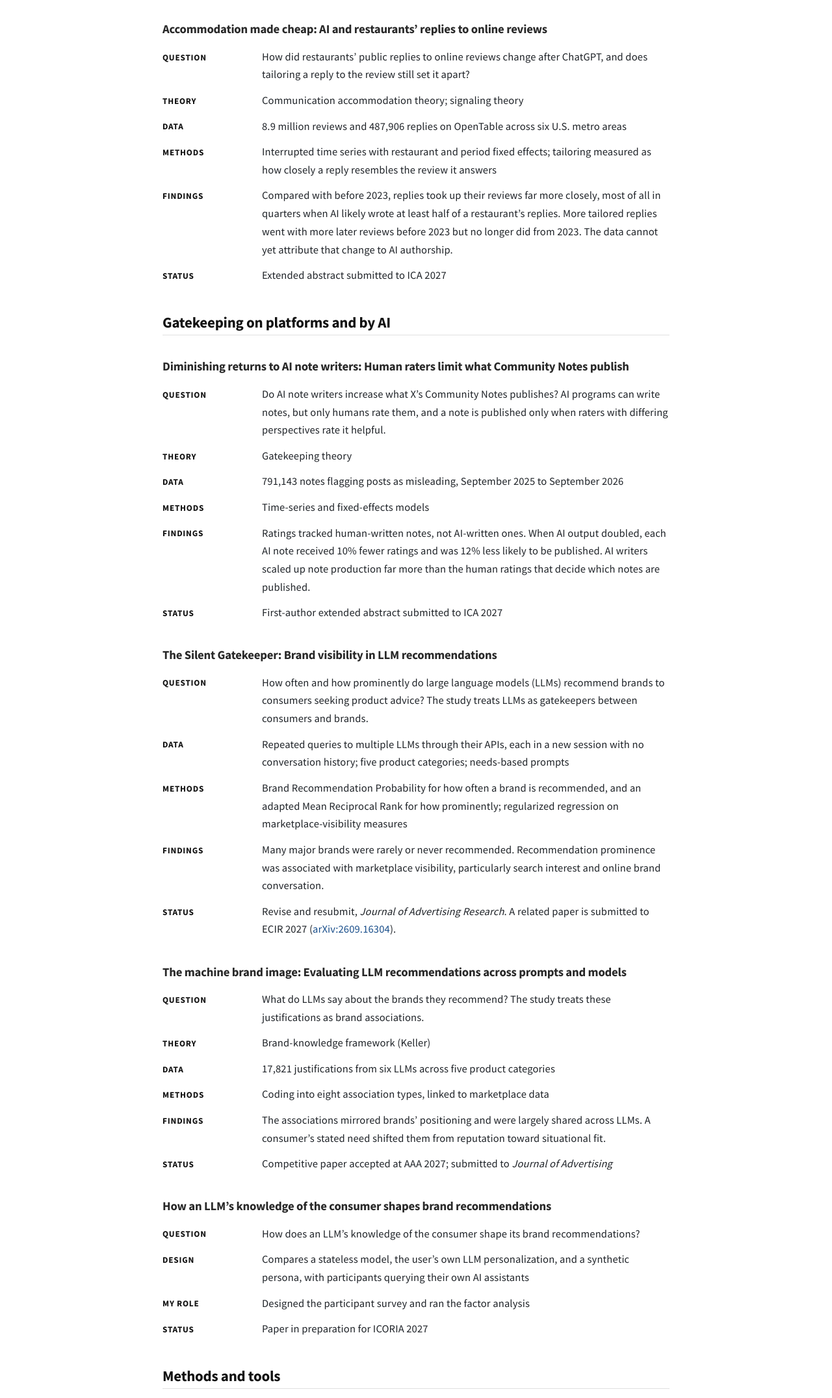
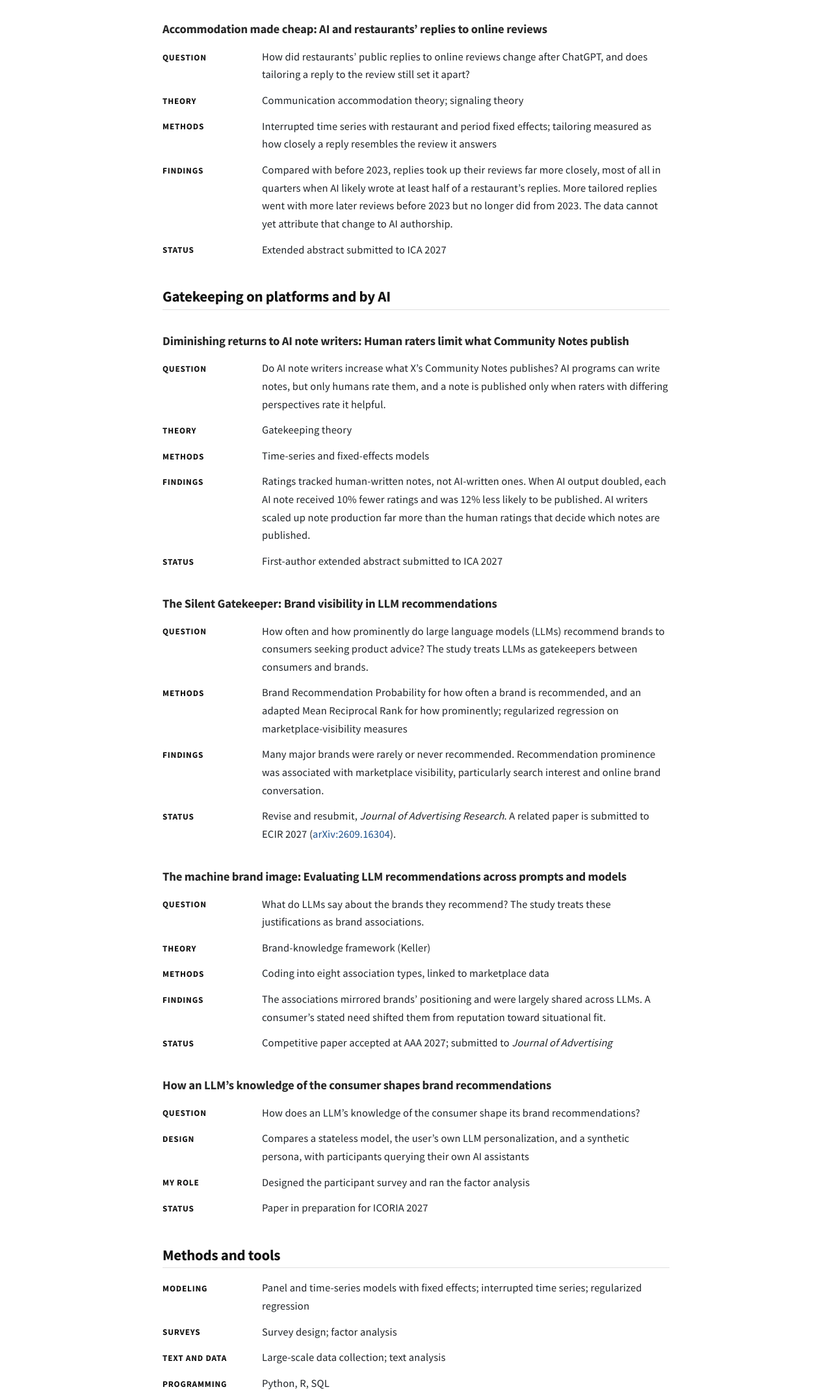
Before and after one commit to xueyan-feng/xueyan-feng.github.io, a plain HTML site: page research.html in a window 1280 px wide. Shown: the part 324-2475 px from the top of the page at 65% size. Drawn offline with Linux system fonts and the light colour scheme.

Commit message:
Remove data rows from research page
Co-Authored-By: Claude Opus 5.5 <noreply@anthropic.com>
Claude-Session: https://claude.ai/code/session_019Tq7pzhGqZyZ7ftDLLppz2

```diff
--- a/research.html
+++ b/research.html
@@ -164,10 +164,6 @@ How did restaurants’ public replies to online reviews change after ChatGPT, an
 <dd>
 Communication accommodation theory; signaling theory
 </dd>
-<dt>Data</dt>
-<dd>
-8.9 million reviews and 487,906 replies on OpenTable across six U.S. metro areas
-</dd>
 <dt>Methods</dt>
 <dd>
 Interrupted time series with restaurant and period fixed effects; tailoring measured as how closely a reply resembles the review it answers
@@ -198,10 +194,6 @@ Do AI note writers increase what X’s Community Notes publishes? AI programs ca
 <dd>
 Gatekeeping theory
 </dd>
-<dt>Data</dt>
-<dd>
-791,143 notes flagging posts as misleading, September 2025 to September 2026
-</dd>
 <dt>Methods</dt>
 <dd>
 Time-series and fixed-effects models
@@ -224,10 +216,6 @@ First-author extended abstract submitted to ICA 2027
 <dt>Question</dt>
 <dd>
 How often and how prominently do large language models (LLMs) recommend brands to consumers seeking product advice? The study treats LLMs as gatekeepers between consumers and brands.
-</dd>
-<dt>Data</dt>
-<dd>
-Repeated queries to multiple LLMs through their APIs, each in a new session with no conversation history; five product categories; needs-based prompts
 </dd>
 <dt>Methods</dt>
 <dd>
@@ -255,10 +243,6 @@ What do LLMs say about the brands they recommend? The study treats these justifi
 <dt>Theory</dt>
 <dd>
 Brand-knowledge framework (Keller)
-</dd>
-<dt>Data</dt>
-<dd>
-17,821 justifications from six LLMs across five product categories
 </dd>
 <dt>Methods</dt>
 <dd>
@@ -311,7 +295,7 @@ Panel and time-series models with fixed effects; interrupted time series; regula
 <dd>
 Survey design; factor analysis
 </dd>
-<dt>Data</dt>
+<dt>Text and data</dt>
 <dd>
 Large-scale data collection; text analysis
 </dd>
--- a/sitemap.xml
+++ b/sitemap.xml
@@ -6,7 +6,7 @@
   </url>
   <url>
     <loc>https://xueyan-feng.github.io/research.html</loc>
-    <lastmod>2026-11-19T20:23:03.167Z</lastmod>
+    <lastmod>2026-11-19T20:32:43.778Z</lastmod>
   </url>
   <url>
     <loc>https://xueyan-feng.github.io/cv.html</loc>
```
Also changed, not shown: search.json (+3 -3 lines).
